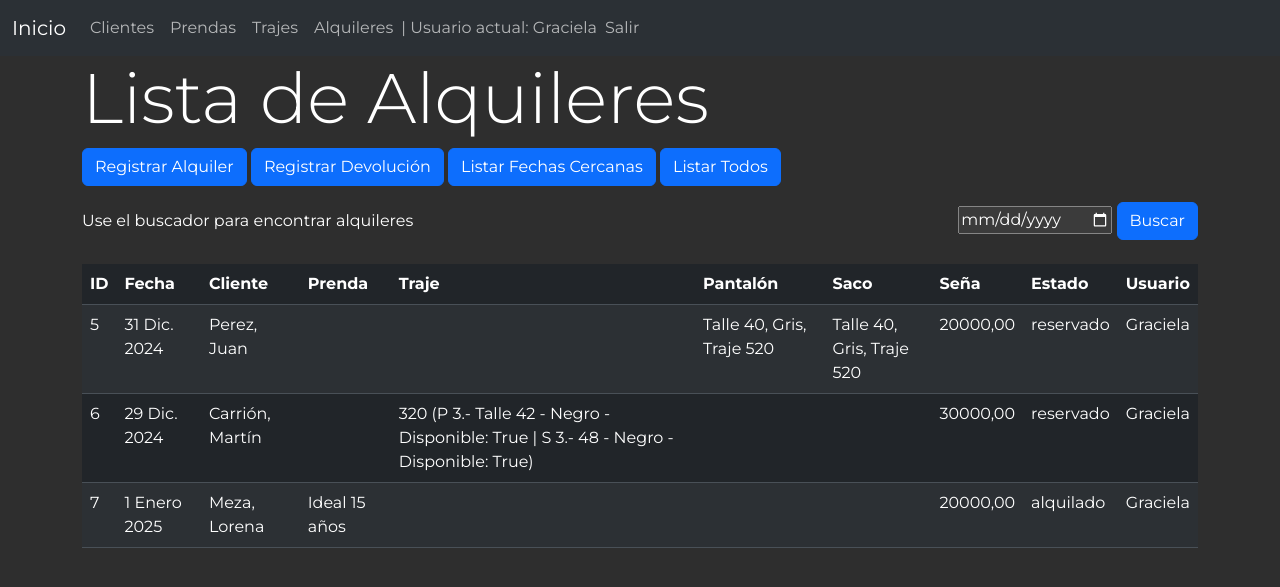
After one commit to gerardorosales2222/alquiler_ropa, a Django app: page /lista_alquileres/ in a window 1280 px wide. The commit adds this page. Shown: the top 587 px of the page. Run offline with Django 5.2, Linux system fonts and the light colour scheme; a user stored in the database is signed in; data comes from the database, SQL or seed files in the repository; both versions use the stored data as it was after the commit; some libraries are stand-ins or nearby versions.

Commit message:
ADD - Alquileres, Listar y registrar

```diff
--- a/alquiler/models.py
+++ b/alquiler/models.py
@@ -151,7 +151,6 @@ class Alquiler(models.Model):
     usuario = models.ForeignKey(User, on_delete=models.CASCADE)
 
     def save(self, *args, **kwargs):
-        # Primero guarda el objeto Alquiler para obtener un ID
         super().save(*args, **kwargs)
 
         # Luego verifica la disponibilidad de los pantalones y sacos
@@ -166,8 +165,6 @@ class Alquiler(models.Model):
                 raise ValueError(f'El saco {saco} no está disponible para alquilar.')
             saco.disponible = False
             saco.save()
-
-
 
     def mostrar_prendas(self):
         return ", ".join([p.descripcion for p in self.prenda.all()])
--- a/alquiler/templates/layout.html
+++ b/alquiler/templates/layout.html
@@ -24,7 +24,7 @@
               <a class="nav-link" href="{% url 'clientes' %}">Clientes</a>
               <a class="nav-link" href="{% url 'prendas' %}">Prendas</a>
               <a class="nav-link" href="{% url 'trajes' %}">Trajes</a>
-              <a class="nav-link" href="#">Alquileres</a>
+              <a class="nav-link" href="{% url 'lista_alquileres' %}">Alquileres</a>
               <span class="navbar-text"> | Usuario actual: {{ user.username }}</span>
               <a class="nav-link" href="{% url 'salir' %}">Salir</a>
           {% else %}
--- /dev/null
+++ b/alquiler/templates/lista_alquileres.html
@@ -0,0 +1,53 @@
+{% extends 'layout.html' %}
+{% block title %}Clientes{% endblock %}
+{% block content %}
+<main class="container">
+    <h1>Lista de Alquileres</h1>
+    <div class="mb-3">
+        <a href="{% url 'registrar_alquiler' %}" class="btn btn-primary">Registrar Alquiler</a>
+        <a href="{% url 'registrar_devolucion' 0 %}" class="btn btn-primary">Registrar Devolución</a>
+        <a href="{% url 'lista_alquileres' %}"><button class="btn btn-primary" type="submit">Listar Fechas Cercanas</button></a>
+        <a href="{% url 'lista_alquileres' %}?ver_todos=1"><button class="btn btn-primary" type="submit">Listar Todos</button></a>
+    </div>
+    <div class="extremos">
+        <span>Use el buscador para encontrar alquileres</span>
+        <form action="{% url 'lista_alquileres' %}" method="get">
+            <input type="date" id="fecha" name="fecha" value="{{ query_date }}" >
+            <button class="btn btn-primary" type="submit">Buscar</button>
+        </form>
+    </div>
+    <br>
+    <table class="table table-striped">
+        <thead>
+            <tr>
+                <th scope="col">ID</th>
+                <th scope="col">Fecha</th>
+                <th scope="col">Cliente</th>
+                <th scope="col">Prenda</th>
+                <th scope="col">Traje</th>
+                <th scope="col">Pantalón</th>
+                <th scope="col">Saco</th>
+                <th scope="col">Seña</th>
+                <th scope="col">Estado</th>
+                <th scope="col">Usuario</th>
+            </tr>
+        </thead>
+        <tbody>
+          {% for alquiler in alquileres %}
+          <tr>
+              <td>{{ alquiler.id }}</td>
+              <td>{{ alquiler.fecha_alquiler }}</td>
+              <td>{{ alquiler.cliente }}</td>
+              <td>{{ alquiler.mostrar_prendas }}</td>
+              <td>{{ alquiler.mostrar_trajes }}</td>
+              <td>{{ alquiler.mostrar_pantalones }}</td>
+              <td>{{ alquiler.mostrar_sacos }}</td>
+              <td>{{ alquiler.seña }}</td>
+              <td>{{ alquiler.estado }}</td>
+              <td>{{ alquiler.usuario }}</td>
+          </tr>
+          {% endfor %}
+        </tbody>
+      </table>
+</main>
+{% endblock %}
--- a/alquiler/urls.py
+++ b/alquiler/urls.py
@@ -9,4 +9,7 @@ urlpatterns = [
     path('trajes/',views.trajes, name='trajes'),
     path('nuevo_traje/', views.nuevo_traje, name='nuevo_traje'),
     path('prendas/', views.prendas, name='prendas'),
+    path('registrar_alquiler/', views.registrar_alquiler, name='registrar_alquiler'),
+    path('registrar_devolucion/<int:alquiler_id>/', views.registrar_devolucion, name='registrar_devolucion'),
+    path('lista_alquileres/', views.lista_alquileres, name='lista_alquileres'),
 ]
--- a/alquiler/views.py
+++ b/alquiler/views.py
@@ -1,7 +1,9 @@
-from django.shortcuts import render, redirect
+from django.shortcuts import render, redirect, get_object_or_404
 from .models import *
 from .forms import *
 from django.db.models import Q
+from django.utils import timezone
+from datetime import timedelta
 from django.contrib.auth.decorators import login_required
 from django.contrib.auth import logout
 
@@ -54,7 +56,6 @@ def nuevo_traje(request):
             pantalon.save()
             saco.save()
             return redirect('trajes')
-
     else:
         traje_form = TrajeForm()
         pantalon_form = PantalonForm()
@@ -79,3 +80,81 @@ def prendas(request):
         prendas = Prenda.objects.all()
 
     return render(request, 'prendas.html', {'prendas': prendas, 'query': query})
+
+@login_required
+def registrar_alquiler(request):
+    if request.method == 'POST':
+        form = AlquilerForm(request.POST)
+        if form.is_valid():
+            alquiler = form.save(commit=False)
+            alquiler.estado = 'alquilado'
+            alquiler.usuario = request.user  # Asignar el usuario actual
+            alquiler.save()
+
+            # Guardar las relaciones ManyToMany después de guardar el objeto alquiler
+            form.save_m2m()
+
+            if alquiler.traje.exists():
+                for traje in alquiler.traje.all():
+                    traje.disponible = False
+                    traje.save()
+            if alquiler.pantalon.exists():
+                for pantalon in alquiler.pantalon.all():
+                    pantalon.disponible = False
+                    pantalon.save()
+            if alquiler.saco.exists():
+                for saco in alquiler.saco.all():
+                    saco.disponible = False
+                    saco.save()
+            if alquiler.prenda.exists():
+                for prenda in alquiler.prenda.all():
+                    prenda.disponible = False
+                    prenda.save()
+
+            return redirect('lista_alquileres')
+    else:
+        form = AlquilerForm()
+    return render(request, 'registrar_alquiler.html', {'form': form})
+
+@login_required
+def registrar_devolucion(request, alquiler_id):
+    alquiler = get_object_or_404(Alquiler, id=alquiler_id)
+    if request.method == 'POST':
+        alquiler.estado = 'reservado'
+        if alquiler.traje:
+            for traje in alquiler.traje.all():
+                traje.disponible = True
+                traje.save()
+        if alquiler.pantalon:
+            for pantalon in alquiler.pantalon.all():
+                pantalon.disponible = True
+                pantalon.save()
+        if alquiler.saco:
+            for saco in alquiler.saco.all():
+                saco.disponible = True
+                saco.save()
+        if alquiler.prenda:
+            for prenda in alquiler.prenda.all():
+                prenda.disponible = True
+                prenda.save()
+        alquiler.save()
+        return redirect('lista_alquileres')
+    return render(request, 'registrar_devolucion.html', {'alquiler': alquiler})
+
+@login_required
+def lista_alquileres(request):
+    hoy = timezone.now().date()
+    hace_una_semana = hoy - timedelta(weeks=1)
+    dentro_de_un_mes = hoy + timedelta(weeks=3)
+
+    query_date = request.GET.get('fecha', '')
+    ver_todos = request.GET.get('ver_todos', '')
+
+    if ver_todos:
+        alquileres = Alquiler.objects.all()
+    elif query_date:
+        alquileres = Alquiler.objects.filter(fecha_alquiler=query_date)
+    else:
+        alquileres = Alquiler.objects.filter(fecha_alquiler__range=(hace_una_semana, dentro_de_un_mes))
+
+    return render(request, 'lista_alquileres.html', {'alquileres': alquileres, 'query_date': query_date})
```
Also changed, not shown: alquiler/forms.py (+12 -1 lines), alquiler/templates/registrar_alquiler.html (added, +11 -0 lines), alquiler/templates/registrar_devolucion.html (added, +11 -0 lines), graciela.sqlite3.
